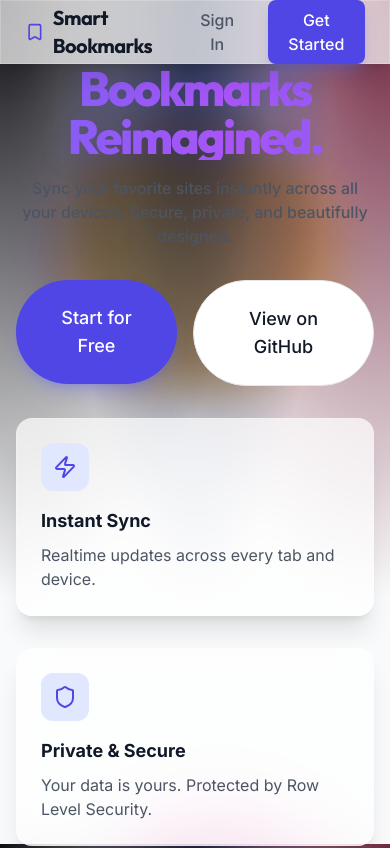
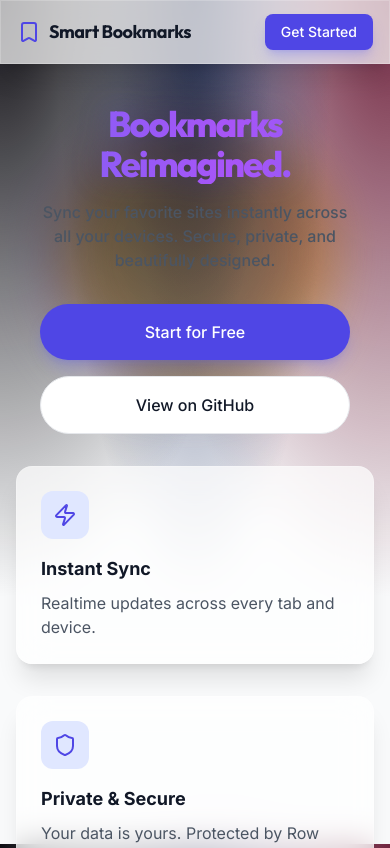
Before and after one commit to Suhan8971/Smart-BookMark, a Next.js app: page / in a window 390 px wide. Shown: the top 848 px of the page. Built offline with nearby package versions, Linux system fonts and the light colour scheme.

Commit message:
My Smart Bookmark Manager

```diff
--- a/app/page.jsx
+++ b/app/page.jsx
@@ -30,17 +30,17 @@ export default function Home() {
 
     return (
         <div className="flex min-h-screen flex-col font-sans">
-            <header className="px-6 h-16 flex items-center justify-between glass sticky top-0 z-50">
+            <header className="px-4 md:px-6 h-16 flex items-center justify-between glass sticky top-0 z-50">
                 <div className="flex items-center gap-2">
-                    <Bookmark className="h-6 w-6 text-indigo-600" />
-                    <span className="font-bold font-heading text-xl tracking-tight text-gray-900">Smart Bookmarks</span>
+                    <Bookmark className="h-6 w-6 text-indigo-600 shrink-0" />
+                    <span className="font-bold font-heading text-lg md:text-xl tracking-tight text-gray-900">Smart Bookmarks</span>
                 </div>
-                <nav className="flex gap-4">
-                    <Link href="/login">
+                <nav className="flex gap-2 md:gap-4">
+                    <Link href="/login" className="hidden sm:block">
                         <Button variant="ghost">Sign In</Button>
                     </Link>
                     <Link href="/login">
-                        <Button>Get Started</Button>
+                        <Button className="px-4 py-2 text-sm md:px-6 md:py-2 md:text-base">Get Started</Button>
                     </Link>
                 </nav>
             </header>
@@ -57,23 +57,23 @@ export default function Home() {
                     initial="hidden"
                     animate="visible"
                 >
-                    <div className="flex flex-col items-center space-y-8 text-center">
+                    <div className="flex flex-col items-center space-y-8 text-center pt-10 md:pt-0">
                         <motion.div variants={itemVariants} className="space-y-4">
-                            <h1 className="text-5xl font-extrabold font-heading tracking-tighter sm:text-6xl md:text-7xl bg-clip-text text-transparent bg-gradient-to-r from-indigo-500 via-purple-500 to-indigo-500 animate-shimmer bg-[length:200%_auto] drop-shadow-[0_0_15px_rgba(79,70,229,0.3)]">
+                            <h1 className="text-4xl xs:text-5xl font-extrabold font-heading tracking-tighter sm:text-6xl md:text-7xl bg-clip-text text-transparent bg-gradient-to-r from-indigo-500 via-purple-500 to-indigo-500 animate-shimmer bg-[length:200%_auto] drop-shadow-[0_0_15px_rgba(79,70,229,0.3)]">
                                 Bookmarks Reimagined.
                             </h1>
-                            <p className="mx-auto max-w-[700px] text-gray-600 md:text-xl font-medium">
+                            <p className="mx-auto max-w-[700px] text-gray-600 text-base md:text-xl font-medium px-4">
                                 Sync your favorite sites instantly across all your devices.
                                 Secure, private, and beautifully designed.
                             </p>
                         </motion.div>
 
-                        <motion.div variants={itemVariants} className="flex gap-4">
-                            <Link href="/login">
-                                <Button className="px-8 py-6 text-lg rounded-full">Start for Free</Button>
+                        <motion.div variants={itemVariants} className="flex flex-col sm:flex-row gap-4 w-full sm:w-auto px-6 sm:px-0">
+                            <Link href="/login" className="w-full sm:w-auto">
+                                <Button className="w-full sm:w-auto px-6 py-4 md:px-8 md:py-6 text-base md:text-lg rounded-full">Start for Free</Button>
                             </Link>
-                            <Link href="https://github.com" target="_blank">
-                                <Button variant="secondary" className="px-8 py-6 text-lg rounded-full">
+                            <Link href="https://github.com" target="_blank" className="w-full sm:w-auto">
+                                <Button variant="secondary" className="w-full sm:w-auto px-6 py-4 md:px-8 md:py-6 text-base md:text-lg rounded-full">
                                     View on GitHub
                                 </Button>
                             </Link>
```
